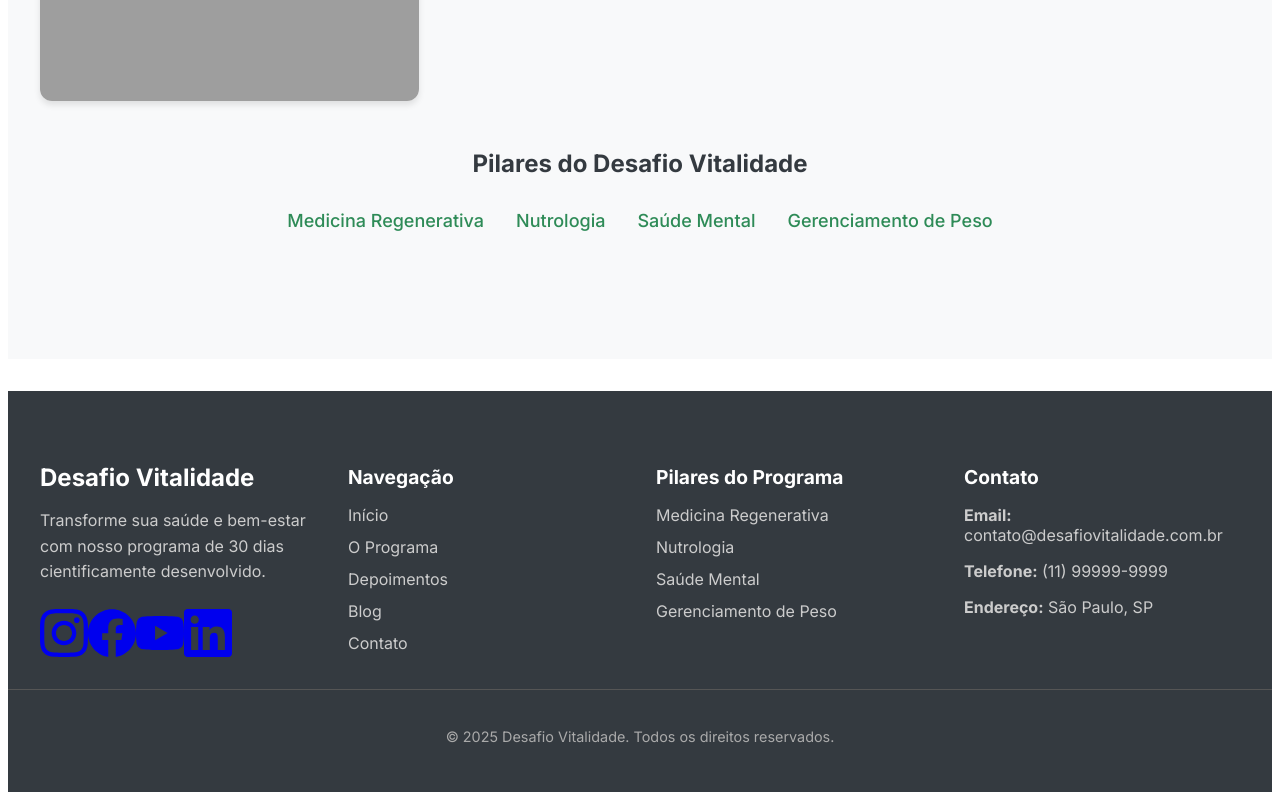
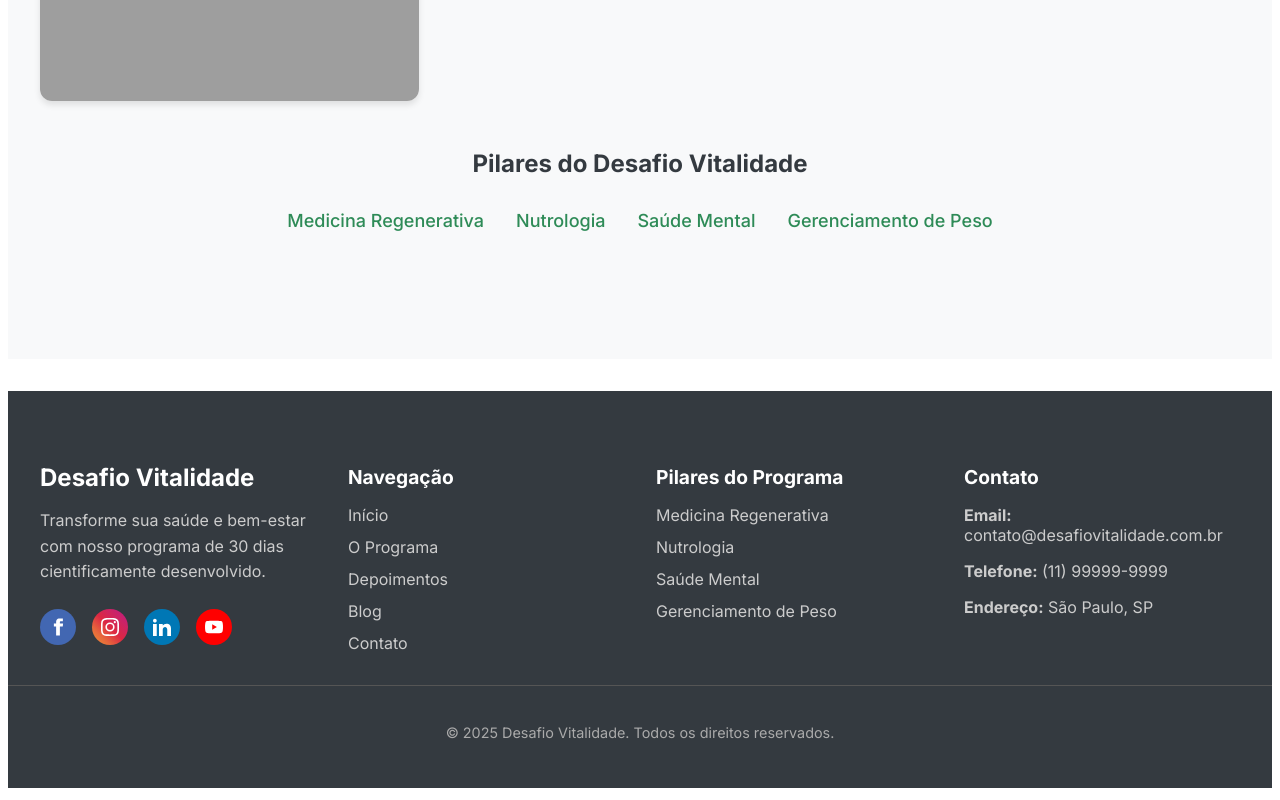
Before and after one commit to denerval1111/denerval1111-nextjs-boilerplate-novo, a Next.js app: page / in a window 1280 px wide. Shown: the part 2538-3338 px from the top of the page. Built offline with nearby package versions, Linux system fonts and the light colour scheme; grey boxes are pictures that could not be loaded.

Commit message:
Update SocialIcons.tsx

```diff
--- a/components/SocialIcons.tsx
+++ b/components/SocialIcons.tsx
@@ -1,47 +1,82 @@
+// components/SocialIcons.tsx
+"use client";
+
 import React from 'react';
 
-const SocialIcons = () => {
-  // Estilos inline para garantir tamanhos consistentes - aumentados significativamente para melhor visibilidade
-  const iconStyle = {
-    width: '48px',
-    height: '48px',
-    maxWidth: '48px',
-    maxHeight: '48px',
-    display: 'inline-block',
-    verticalAlign: 'middle'
-  };
-
+export default function SocialIcons() {
   return (
-    <div className="flex space-x-8 mt-4">
-      {/* Instagram */}
-      <a href="https://instagram.com/desafiovitalidade" target="_blank" rel="noopener noreferrer" className="text-white hover:text-verde-vitalidade transition-colors">
-        <svg style={iconStyle} fill="currentColor" viewBox="0 0 24 24" xmlns="http://www.w3.org/2000/svg">
-          <path d="M12 2.163c3.204 0 3.584.012 4.85.07 3.252.148 4.771 1.691 4.919 4.919.058 1.265.069 1.645.069 4.849 0 3.205-.012 3.584-.069 4.849-.149 3.225-1.664 4.771-4.919 4.919-1.266.058-1.644.07-4.85.07-3.204 0-3.584-.012-4.849-.07-3.26-.149-4.771-1.699-4.919-4.92-.058-1.265-.07-1.644-.07-4.849 0-3.204.013-3.583.07-4.849.149-3.227 1.664-4.771 4.919-4.919 1.266-.057 1.645-.069 4.849-.069zm0-2.163c-3.259 0-3.667.014-4.947.072-4.358.2-6.78 2.618-6.98 6.98-.059 1.281-.073 1.689-.073 4.948 0 3.259.014 3.668.072 4.948.2 4.358 2.618 6.78 6.98 6.98 1.281.058 1.689.072 4.948.072 3.259 0 3.668-.014 4.948-.072 4.354-.2 6.782-2.618 6.979-6.98.059-1.28.073-1.689.073-4.948 0-3.259-.014-3.667-.072-4.947-.196-4.354-2.617-6.78-6.979-6.98-1.281-.059-1.69-.073-4.949-.073zm0 5.838c-3.403 0-6.162 2.759-6.162 6.162s2.759 6.163 6.162 6.163 6.162-2.759 6.162-6.163c0-3.403-2.759-6.162-6.162-6.162zm0 10.162c-2.209 0-4-1.79-4-4 0-2.209 1.791-4 4-4s4 1.791 4 4c0 2.21-1.791 4-4 4zm6.406-11.845c-.796 0-1.441.645-1.441 1.44s.645 1.44 1.441 1.44c.795 0 1.439-.645 1.439-1.44s-.644-1.44-1.439-1.44z"/>
+    <div style={{
+      display: 'flex',
+      gap: '1rem',
+      marginTop: '1rem'
+    }}>
+      {/* Ícone Facebook */}
+      <a href="https://facebook.com" target="_blank" rel="noopener noreferrer" style={{
+        width: '36px',
+        height: '36px',
+        borderRadius: '50%',
+        backgroundColor: '#4267B2',
+        display: 'flex',
+        alignItems: 'center',
+        justifyContent: 'center',
+        color: 'white',
+        textDecoration: 'none'
+      }}>
+        <svg width="18" height="18" viewBox="0 0 24 24" fill="currentColor">
+          <path d="M18.77 7.46H14.5v-1.9c0-.9.6-1.1 1-1.1h3V.5h-4.33C10.24.5 9.5 3.44 9.5 5.32v2.15h-3v4h3v12h5v-12h3.85l.42-4z"/>
         </svg>
       </a>
 
-      {/* Facebook */}
-      <a href="https://facebook.com/desafiovitalidade" target="_blank" rel="noopener noreferrer" className="text-white hover:text-verde-vitalidade transition-colors">
-        <svg style={iconStyle} fill="currentColor" viewBox="0 0 24 24" xmlns="http://www.w3.org/2000/svg">
-          <path d="M24 12.073c0-6.627-5.373-12-12-12s-12 5.373-12 12c0 5.99 4.388 10.954 10.125 11.854v-8.385H7.078v-3.47h3.047V9.43c0-3.007 1.792-4.669 4.533-4.669 1.312 0 2.686.235 2.686.235v2.953H15.83c-1.491 0-1.956.925-1.956 1.874v2.25h3.328l-.532 3.47h-2.796v8.385C19.612 23.027 24 18.062 24 12.073z"/>
+      {/* Ícone Instagram */}
+      <a href="https://instagram.com" target="_blank" rel="noopener noreferrer" style={{
+        width: '36px',
+        height: '36px',
+        borderRadius: '50%',
+        background: 'linear-gradient(45deg, #f09433 0%, #e6683c 25%, #dc2743 50%, #cc2366 75%, #bc1888 100% )',
+        display: 'flex',
+        alignItems: 'center',
+        justifyContent: 'center',
+        color: 'white',
+        textDecoration: 'none'
+      }}>
+        <svg width="18" height="18" viewBox="0 0 24 24" fill="currentColor">
+          <path d="M12 2.163c3.204 0 3.584.012 4.85.07 3.252.148 4.771 1.691 4.919 4.919.058 1.265.069 1.645.069 4.849 0 3.205-.012 3.584-.069 4.849-.149 3.225-1.664 4.771-4.919 4.919-1.266.058-1.644.07-4.85.07-3.204 0-3.584-.012-4.849-.07-3.26-.149-4.771-1.699-4.919-4.92-.058-1.265-.07-1.644-.07-4.849 0-3.204.013-3.583.07-4.849.149-3.227 1.664-4.771 4.919-4.919 1.266-.057 1.645-.069 4.849-.069zM12 0C8.741 0 8.333.014 7.053.072 2.695.272.273 2.69.073 7.052.014 8.333 0 8.741 0 12c0 3.259.014 3.668.072 4.948.2 4.358 2.618 6.78 6.98 6.98C8.333 23.986 8.741 24 12 24c3.259 0 3.668-.014 4.948-.072 4.354-.2 6.782-2.618 6.979-6.98.059-1.28.073-1.689.073-4.948 0-3.259-.014-3.667-.072-4.947-.196-4.354-2.617-6.78-6.979-6.98C15.668.014 15.259 0 12 0zm0 5.838a6.162 6.162 0 100 12.324 6.162 6.162 0 000-12.324zM12 16a4 4 0 110-8 4 4 0 010 8zm6.406-11.845a1.44 1.44 0 100 2.881 1.44 1.44 0 000-2.881z"/>
         </svg>
       </a>
 
-      {/* YouTube */}
-      <a href="https://youtube.com/desafiovitalidade" target="_blank" rel="noopener noreferrer" className="text-white hover:text-verde-vitalidade transition-colors">
-        <svg style={iconStyle} fill="currentColor" viewBox="0 0 24 24" xmlns="http://www.w3.org/2000/svg">
-          <path d="M23.498 6.186a3.016 3.016 0 0 0-2.122-2.136C19.505 3.545 12 3.545 12 3.545s-7.505 0-9.377.505A3.017 3.017 0 0 0 .502 6.186C0 8.07 0 12 0 12s0 3.93.502 5.814a3.016 3.016 0 0 0 2.122 2.136c1.871.505 9.376.505 9.376.505s7.505 0 9.377-.505a3.015 3.015 0 0 0 2.122-2.136C24 15.93 24 12 24 12s0-3.93-.502-5.814zM9.545 15.568V8.432L15.818 12l-6.273 3.568z"/>
+      {/* Ícone LinkedIn */}
+      <a href="https://linkedin.com" target="_blank" rel="noopener noreferrer" style={{
+        width: '36px',
+        height: '36px',
+        borderRadius: '50%',
+        backgroundColor: '#0077B5',
+        display: 'flex',
+        alignItems: 'center',
+        justifyContent: 'center',
+        color: 'white',
+        textDecoration: 'none'
+      }}>
+        <svg width="18" height="18" viewBox="0 0 24 24" fill="currentColor">
+          <path d="M4.98 3.5C4.98 4.881 3.87 6 2.5 6S.02 4.881.02 3.5C.02 2.12 1.13 1 2.5 1s2.48 1.12 2.48 2.5zM5 8H0v16h5V8zm7.982 0H8.014v16h4.969v-8.399c0-4.67 6.029-5.052 6.029 0V24H24V13.869c0-7.88-8.922-7.593-11.018-3.714V8z"/>
         </svg>
       </a>
 
-      {/* LinkedIn */}
-      <a href="https://linkedin.com/company/desafiovitalidade" target="_blank" rel="noopener noreferrer" className="text-white hover:text-verde-vitalidade transition-colors">
-        <svg style={iconStyle} fill="currentColor" viewBox="0 0 24 24" xmlns="http://www.w3.org/2000/svg">
-          <path d="M20.447 20.452h-3.554v-5.569c0-1.328-.027-3.037-1.852-3.037-1.853 0-2.136 1.445-2.136 2.939v5.667H9.351V9h3.414v1.561h.046c.477-.9 1.637-1.85 3.37-1.85 3.601 0 4.267 2.37 4.267 5.455v6.286zM5.337 7.433c-1.144 0-2.063-.926-2.063-2.065 0-1.138.92-2.063 2.063-2.063 1.14 0 2.064.925 2.064 2.063 0 1.139-.925 2.065-2.064 2.065zm1.782 13.019H3.555V9h3.564v11.452zM22.225 0H1.771C.792 0 0 .774 0 1.729v20.542C0 23.227.792 24 1.771 24h20.451C23.2 24 24 23.227 24 22.271V1.729C24 .774 23.2 0 22.222 0h.003z"/>
+      {/* Ícone YouTube */}
+      <a href="https://youtube.com" target="_blank" rel="noopener noreferrer" style={{
+        width: '36px',
+        height: '36px',
+        borderRadius: '50%',
+        backgroundColor: '#FF0000',
+        display: 'flex',
+        alignItems: 'center',
+        justifyContent: 'center',
+        color: 'white',
+        textDecoration: 'none'
+      }}>
+        <svg width="18" height="18" viewBox="0 0 24 24" fill="currentColor">
+          <path d="M23.495 6.205a3.007 3.007 0 00-2.088-2.088c-1.87-.501-9.396-.501-9.396-.501s-7.507-.01-9.396.501A3.007 3.007 0 00.527 6.205a31.247 31.247 0 00-.522 5.805 31.247 31.247 0 00.522 5.783 3.007 3.007 0 002.088 2.088c1.868.502 9.396.502 9.396.502s7.506 0 9.396-.502a3.007 3.007 0 002.088-2.088 31.247 31.247 0 00.5-5.783 31.247 31.247 0 00-.5-5.805zM9.609 15.601V8.408l6.264 3.602z"/>
         </svg>
       </a>
     </div>
-  );
-};
-
-export default SocialIcons;
+   );
+}
```
